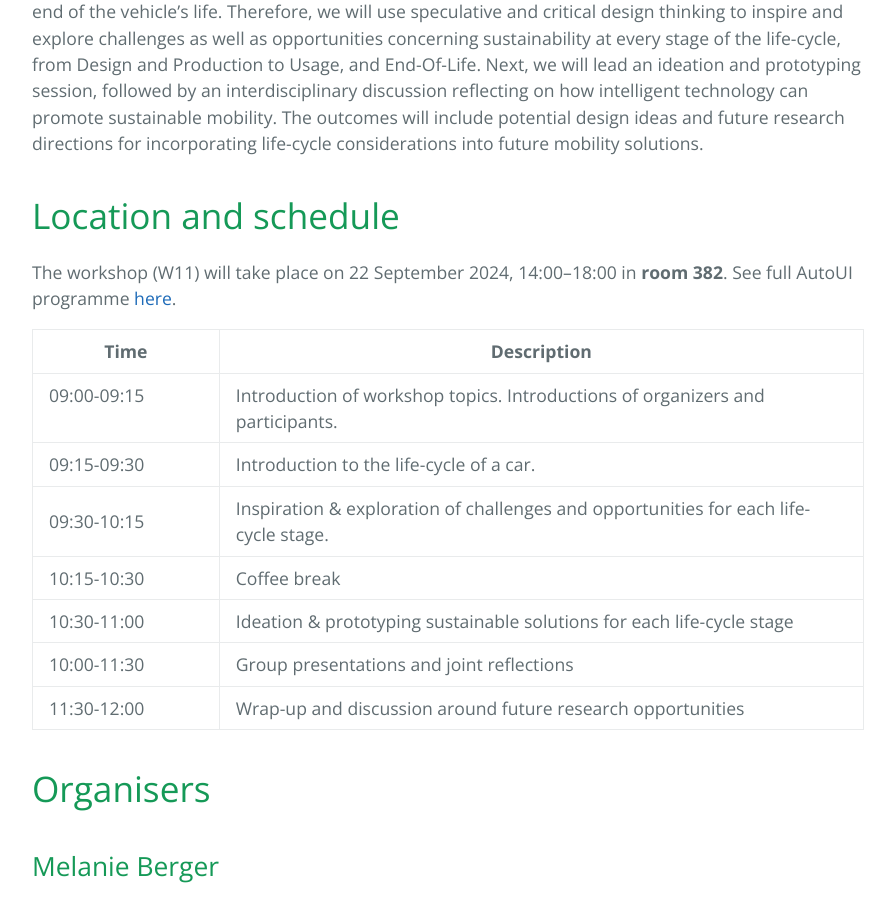
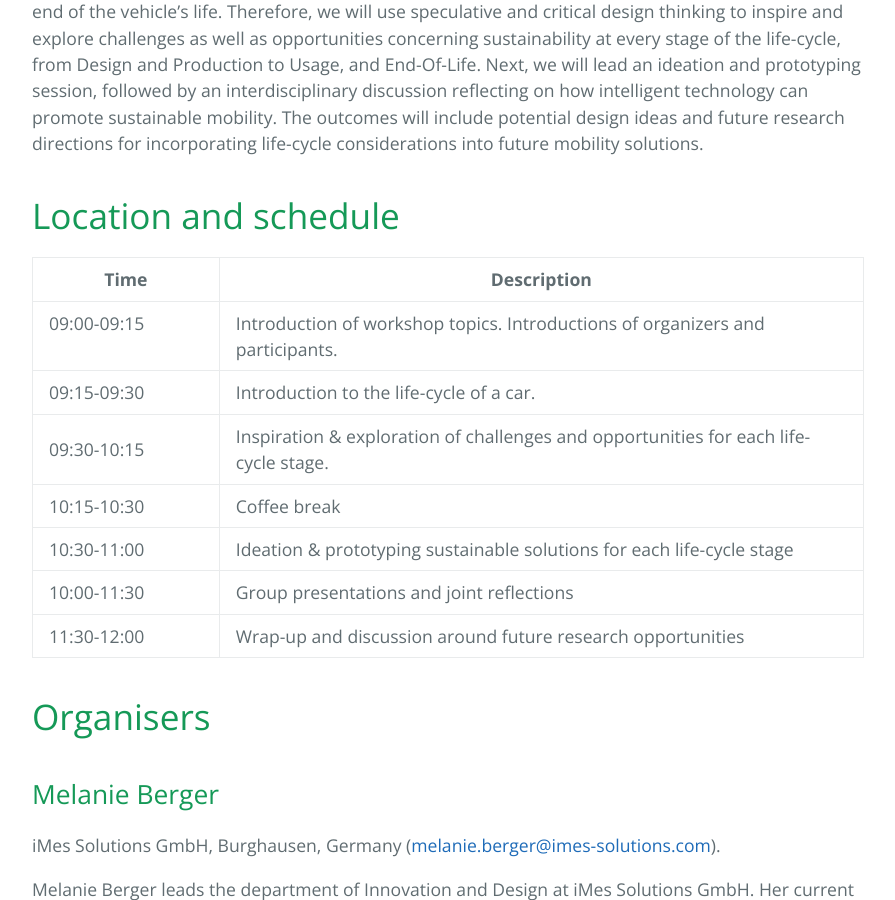
Before and after one commit to berxem/sustainable-by-design-workshop, a Jekyll site: the page built from index.md, in a window 1280 px wide and 900 px high, scrolled down 456 px. Shown: the whole window, without its empty margins (192-1087 px from the left). Built offline with Jekyll 4.4.1, drawn with Linux system fonts in a browser that asks for light colours.

Commit message:
Update index.md

```diff
--- a/index.md
+++ b/index.md
@@ -6,7 +6,6 @@ In this workshop, we invite researchers, designers, and practitioners to explore
 
 
 # Location and schedule
-The workshop (W11) will take place on 22 September 2024, 14:00–18:00 in **room 382**. See full AutoUI programme [here](https://www.auto-ui.org/24/program).
 
  Time | Description
 --------------------|--------------------------------------------------------------------------------------------------------------------------------------
```
